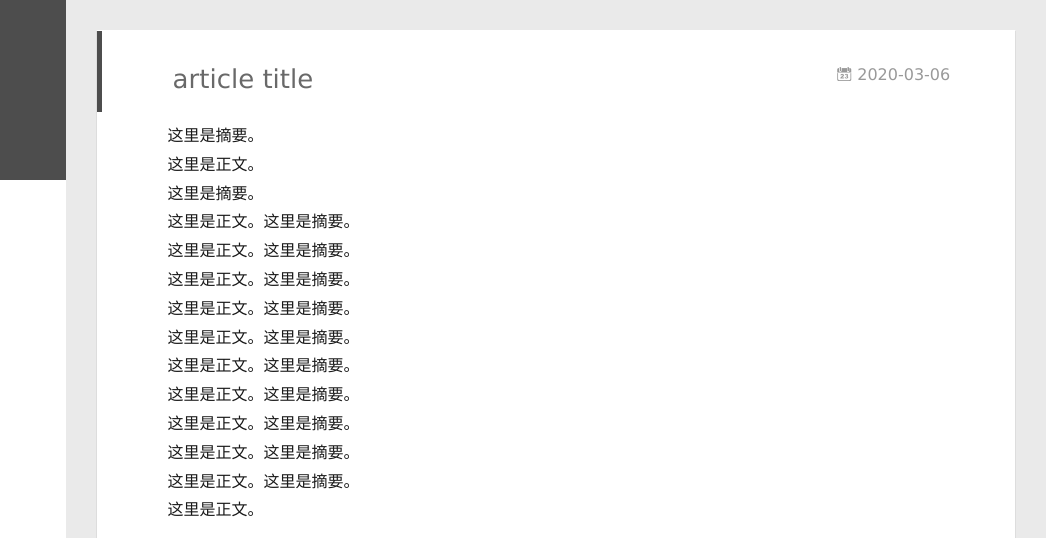
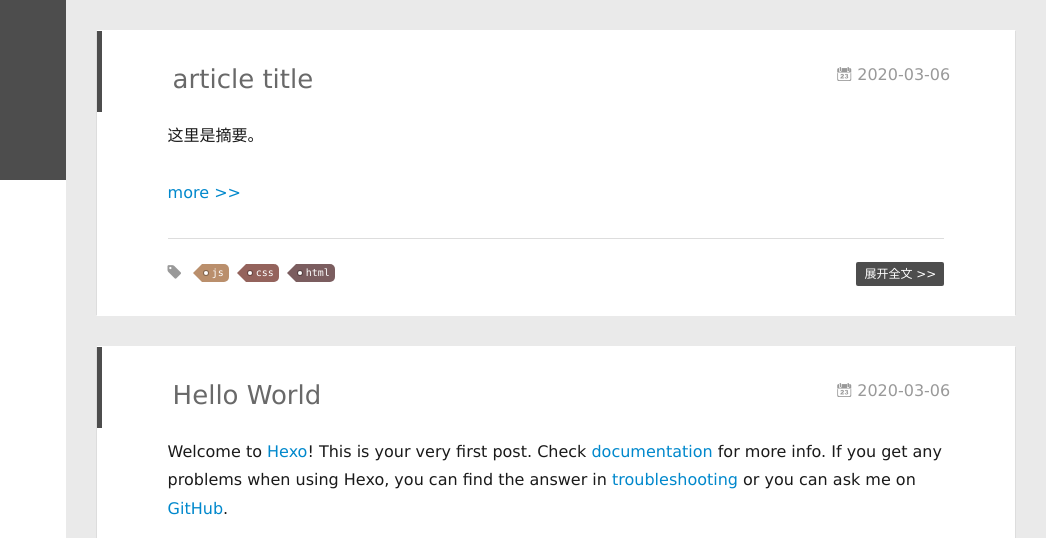
Before and after one commit to lisiyu55/lisiyu55.github.io, a plain HTML site: page index.html in a window 1280 px wide. Shown: the top 538 px of the page, 234-1280 px from the left. Drawn offline with Linux system fonts and the light colour scheme; no server answers.

Commit message:
Site updated: 2020-03-06 18:39:06

```diff
--- a/index.html
+++ b/index.html
@@ -172,7 +172,9 @@
 
     <div class="article-entry" itemprop="articleBody">
 
-        <p>这里是摘要。<br>这里是正文。<br>这里是摘要。<br>这里是正文。这里是摘要。<br>这里是正文。这里是摘要。<br>这里是正文。这里是摘要。<br>这里是正文。这里是摘要。<br>这里是正文。这里是摘要。<br>这里是正文。这里是摘要。<br>这里是正文。这里是摘要。<br>这里是正文。这里是摘要。<br>这里是正文。这里是摘要。<br>这里是正文。这里是摘要。<br>这里是正文。</p>
+        <p>这里是摘要。</p>
+
+          <a class="article-more-a" href="/2020/03/06/article-title/#more">more >></a>
 
 
 
```
Also changed, not shown: 2020/03/06/article-title/index.html (+6 -4 lines).
